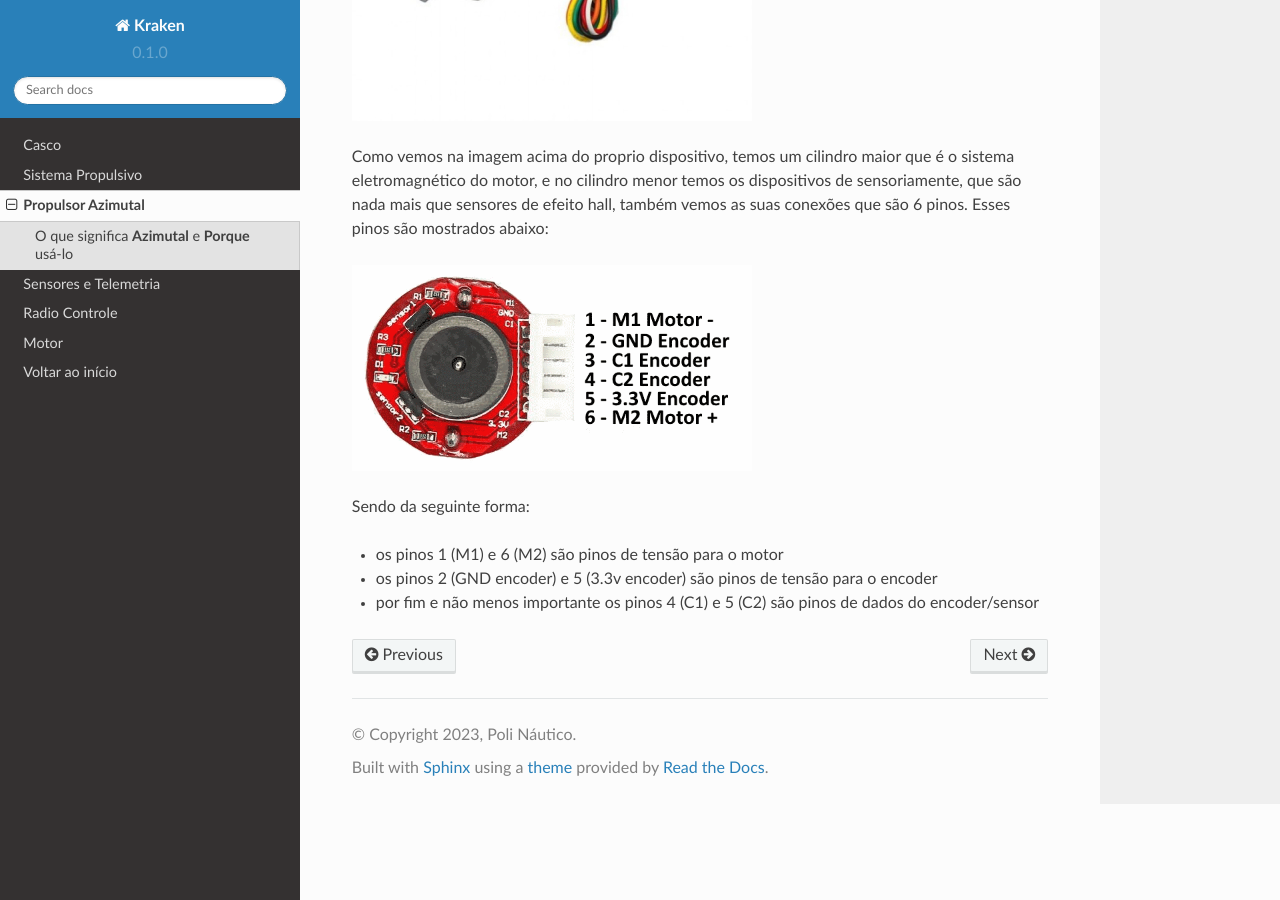
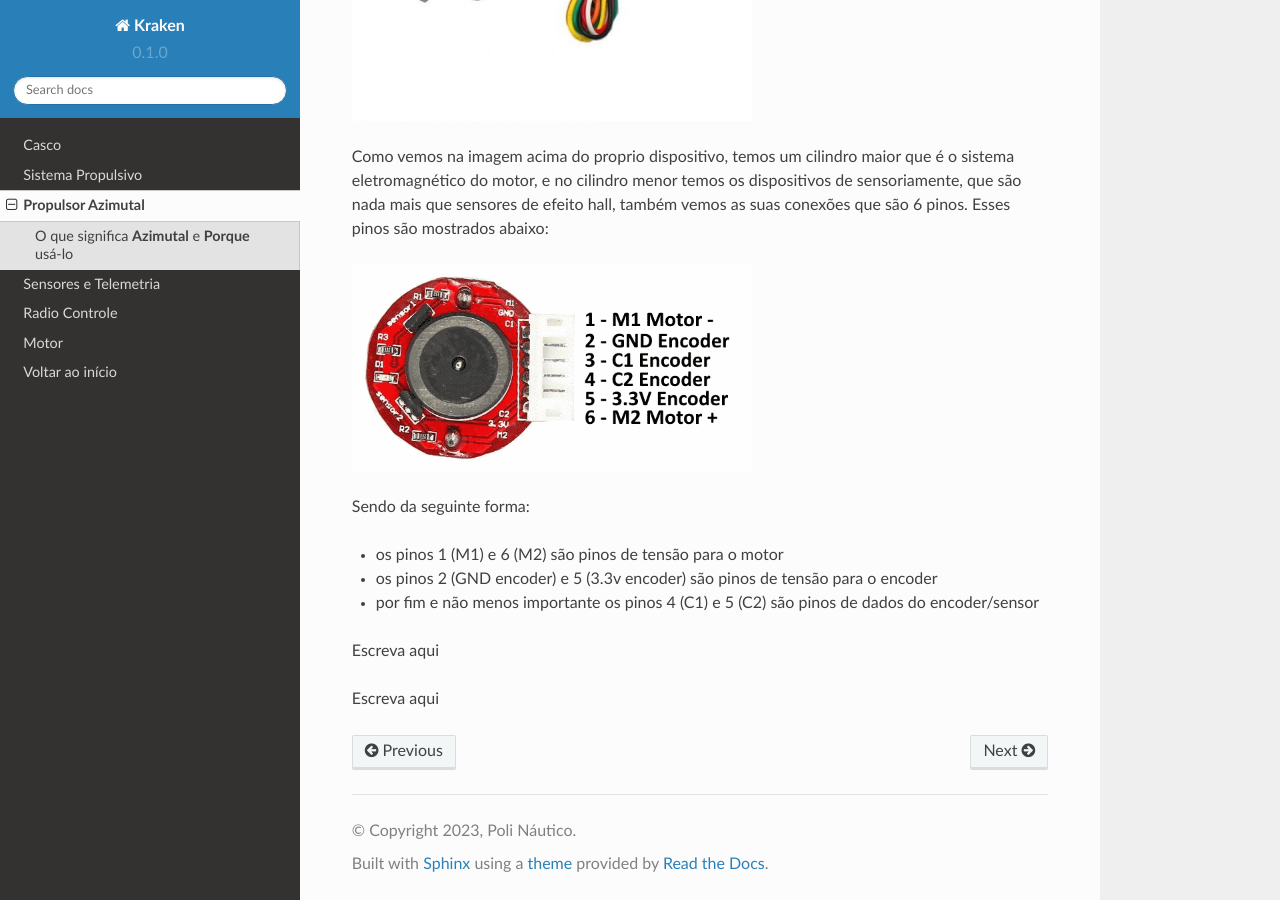
Before and after one commit to polinautico/RTD-Kraken, a Sphinx documentation site: the page built from docs/source/azimutal.rst, in a window 1280 px wide and 900 px high, scrolled down 1550 px. Built offline with Sphinx 7.4.7 and the Read the Docs theme 2.0.0, drawn with Linux system fonts in a browser that asks for light colours.

Commit message:
Update azimutal.rst

```diff
--- a/docs/source/azimutal.rst
+++ b/docs/source/azimutal.rst
@@ -58,6 +58,10 @@ Sendo da seguinte forma:
 Ponte H BTS####
 ----
 
+Escreva aqui
+
 ====
 Arduino nano
 ----
+
+Escreva aqui
```
